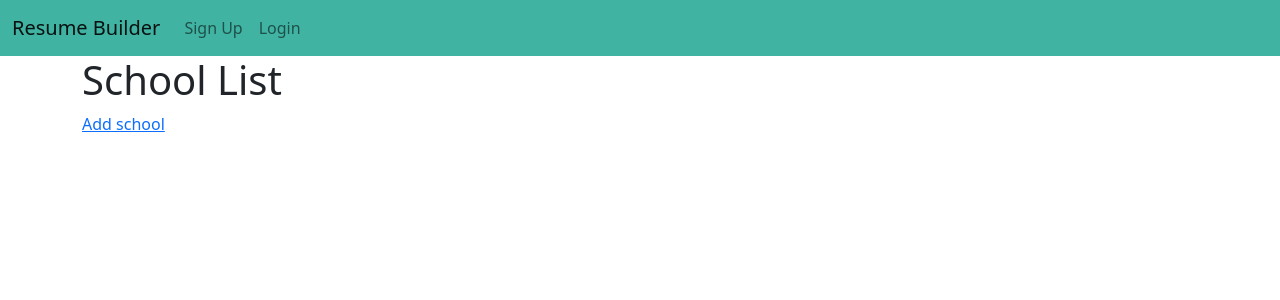
After one commit to Gamattowicz/Resume_Builder, a Django app: page /school/ in a window 1280 px wide. The commit adds this page. Shown: the top 300 px of the page. Run offline with Django 3.2, Linux system fonts and the light colour scheme; data that the repository does not hold is empty.

Commit message:
add dynamic formset for school

```diff
--- a/resume_builder/api/forms.py
+++ b/resume_builder/api/forms.py
@@ -1,7 +1,7 @@
 from django import forms
 from django.forms import modelformset_factory
 from phonenumber_field.formfields import PhoneNumberField
-from .models import Hobby, Skill
+from .models import Hobby, Skill, School
 
 
 class ResumeForms(forms.Form):
@@ -34,3 +34,5 @@ class ExperienceForms(forms.Form):
 HobbyFormSet = modelformset_factory(Hobby, fields='__all__', extra=1)
 
 SkillFormSet = modelformset_factory(Skill, fields='__all__', extra=1)
+
+SchoolFormSet = modelformset_factory(School, fields='__all__', extra=1)
--- a/resume_builder/api/templates/api/base.html
+++ b/resume_builder/api/templates/api/base.html
@@ -31,6 +31,12 @@
                   <a class="nav-link" href="/skill">Skill</a>
                 </li>
                 <li class="nav-item">
+                  <a class="nav-link" href="/school">School</a>
+                </li>
+                <li class="nav-item">
+                  <a class="nav-link" href="/exp">Experience</a>
+                </li>
+                <li class="nav-item">
                   <a class="nav-link" href="/view">View</a>
                 </li>
                 <li class="nav-item">
--- a/resume_builder/api/templates/api/hobby_list.html
+++ b/resume_builder/api/templates/api/hobby_list.html
@@ -7,6 +7,7 @@
     <a href='{% url "api:add_hobby" %}'>Add hobby</a>
     {% for hobby in object_list %}
         <p>{{hobby.name}}</p>
+        <hr>
     {% endfor %}
 
 {% endblock %}
--- a/resume_builder/api/templates/api/resume.html
+++ b/resume_builder/api/templates/api/resume.html
@@ -11,14 +11,9 @@
         {% csrf_token %}
         {{resume_form|crispy}}
         {{school_form|crispy}}
-        <button type="submit" name="new_school" class="btn btn-primary">Add new school</button>
         {{exp_form|crispy}}
-        <button type="submit" name="new_exp" class="btn btn-primary">Add new experience</button>
         {{skill_form|crispy}}
-        <button type="submit" name="new_skill" class="btn btn-primary">Add new skill</button>
         {{hobby_form|crispy}}
-        <button type="submit" name="new_hobby" class="btn btn-primary mb-5">Add new hobby</button>
-        <br>
 
         <button type="submit" name="save" class="btn btn-success">Submit</button>
     </form>
--- /dev/null
+++ b/resume_builder/api/templates/api/school_list.html
@@ -0,0 +1,18 @@
+{% extends 'api/base.html' %}
+
+{% block title %}School list{% endblock %}
+
+{% block content %}
+    <h1>School List</h1>
+    <a href='{% url "api:add_school" %}'>Add school</a>
+    {% for school in object_list %}
+        <p>{{school.name}}</p>
+        <p>{{school.city}}</p>
+        <p>{{school.degree}}</p>
+        <p>{{school.field_study}}</p>
+        <p>{{school.start_date}}</p>
+        <p>{{school.end_date}}</p>
+        <hr>
+    {% endfor %}
+
+{% endblock %}
--- a/resume_builder/api/templates/api/skill_list.html
+++ b/resume_builder/api/templates/api/skill_list.html
@@ -8,6 +8,7 @@
     {% for skill in object_list %}
         <p>{{skill.name}}</p>
         <p>{{skill.level}}</p>
+        <hr>
     {% endfor %}
 
 {% endblock %}
--- a/resume_builder/api/urls.py
+++ b/resume_builder/api/urls.py
@@ -13,4 +13,6 @@ urlpatterns = [
     path('hobby/', views.HobbyListView.as_view(), name='hobby_list'),
     path('add-skill/', views.SkillAddView.as_view(), name='add_skill'),
     path('skill/', views.SkillListView.as_view(), name='skill_list'),
+    path('add-school/', views.SchoolAddView.as_view(), name='add_school'),
+    path('school/', views.SchoolListView.as_view(), name='school_list'),
 ]
--- a/resume_builder/api/views.py
+++ b/resume_builder/api/views.py
@@ -1,5 +1,5 @@
 from django.shortcuts import render, get_object_or_404, redirect
-from .forms import ResumeForms, SchoolForms, ExperienceForms, SkillFormSet, HobbyFormSet
+from .forms import ResumeForms, SchoolForms, ExperienceForms, SkillFormSet, HobbyFormSet, SchoolFormSet
 from .models import Resume, School, Experience, Skill, Hobby
 from django.http import HttpResponse
 from django.template.loader import get_template
@@ -142,3 +142,25 @@ class SkillAddView(TemplateView):
             return redirect(reverse_lazy('api:skill_list'))
 
         return self.render_to_response({'skill_formset': formset})
+
+
+class SchoolListView(ListView):
+    model = School
+    template_name = 'school_list.html'
+
+
+class SchoolAddView(TemplateView):
+    template_name = 'add_school.html'
+
+    def get(self, *args, **kwargs):
+        formset = SchoolFormSet(queryset=School.objects.none())
+        return self.render_to_response({'school_formset': formset})
+
+    def post(self, *args, **kwargs):
+        formset = SchoolFormSet(data=self.request.POST)
+
+        if formset.is_valid():
+            formset.save()
+            return redirect(reverse_lazy('api:school_list'))
+
+        return self.render_to_response({'school_formset': formset})
```
Also changed, not shown: resume_builder/api/templates/api/add_school.html (added, +41 -0 lines).
